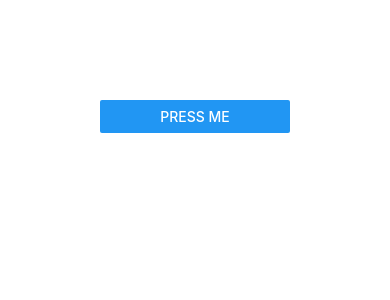
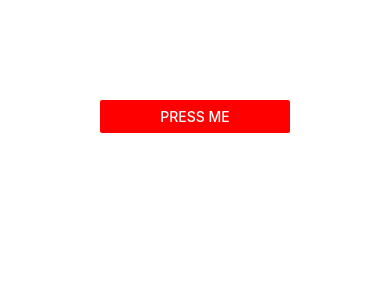
Before and after one commit to amrsekilly/learning-react-native, a React Native app: screen / in a window 390 px wide. Shown: the top 300 px of the page. Built offline with nearby package versions, Linux system fonts and the light colour scheme.

Commit message:
changed the button's color

```diff
--- a/App.js
+++ b/App.js
@@ -13,6 +13,7 @@ export default class App extends React.Component {
     return(
       <View style={{padding: 100}}>
         <Button
+          color='red'
           onPress={() => { Alert.alert('You tapped the button!')}}
           title="Press Me"
         />
```
